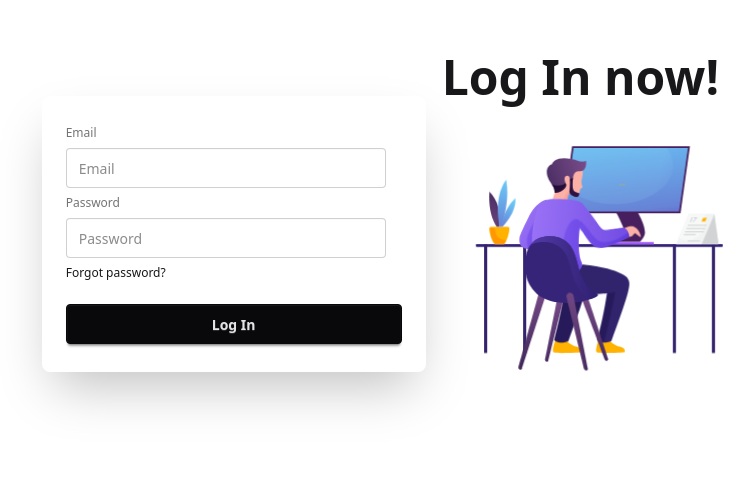
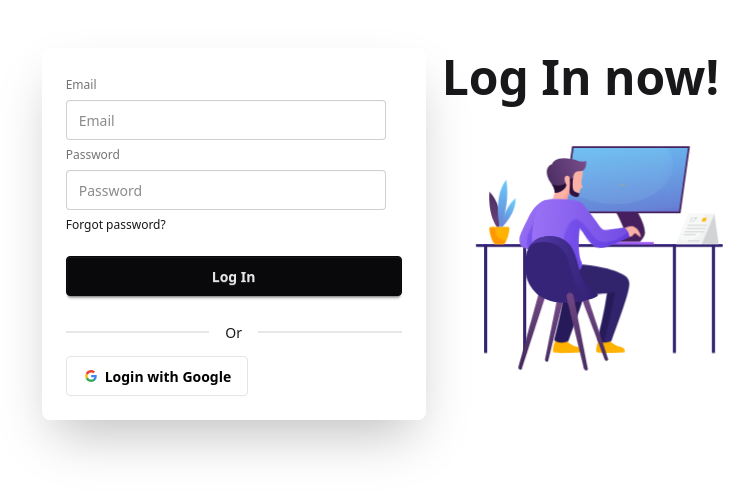
Before and after one commit to hsrokon/job-portal, a React (Vite) app: page /auth/logIn in a window 1280 px wide. Shown: the part 166-660 px from the top of the page, without its empty margins (241-995 px from the left). Built offline with nearby package versions, Linux system fonts and the light colour scheme; no server answers.

Commit message:
google login

```diff
--- a/src/contexts/AuthProvider.jsx
+++ b/src/contexts/AuthProvider.jsx
@@ -1,7 +1,9 @@
-import { createUserWithEmailAndPassword, onAuthStateChanged, signInWithEmailAndPassword, signOut } from 'firebase/auth';
+import { createUserWithEmailAndPassword, GoogleAuthProvider, onAuthStateChanged, signInWithEmailAndPassword, signInWithPopup, signOut } from 'firebase/auth';
 import React, { useEffect, useState } from 'react';
 import { auth } from '../firebase/firebase.config';
 import { AuthContext } from './AuthContext';
+
+const provider = new GoogleAuthProvider();
 
 
 const AuthProvider = ({children}) => {
@@ -28,6 +30,11 @@
         return signInWithEmailAndPassword(auth, email, password)
     }
 
+    const googleLogin = ()=> {
+        setLoading(true);
+        return signInWithPopup(auth, provider)
+    }
+
     const logOut = () => {
         setLoading(true)
         return signOut(auth)
@@ -38,6 +45,7 @@
         loading,
         createUser,
         loginUser,
+        googleLogin,
         logOut
     }
 
--- /dev/null
+++ b/src/pages/Auth/GoogleLogin.jsx
@@ -0,0 +1,34 @@
+import React, { useContext } from 'react';
+import { AuthContext } from '../../contexts/AuthContext';
+
+
+const GoogleLogin = () => {
+
+    const { googleLogin } = useContext(AuthContext);
+
+    const handleGoogleLogin = () => {
+        googleLogin()
+        .then(credential => {
+            console.log(credential.user);
+        })
+        .catch(error=> {
+            console.log(error);
+
+        })
+    }
+
+    return (
+        <div>
+            <div className="divider">Or</div>
+            <button
+            type='button'
+            onClick={handleGoogleLogin}
+            className="btn bg-white text-black border-[#e5e5e5]">
+                <svg aria-label="Google logo" width="16" height="16" xmlns="http://www.w3.org/2000/svg" viewBox="0 0 512 512"><g><path d="m0 0H512V512H0" fill="#fff"></path><path fill="#34a853" d="M153 292c30 82 118 95 171 60h62v48A192 192 0 0190 341"></path><path fill="#4285f4" d="m386 400a140 175 0 0053-179H260v74h102q-7 37-38 57"></path><path fill="#fbbc02" d="m90 341a208 200 0 010-171l63 49q-12 37 0 73"></path><path fill="#ea4335" d="m153 219c22-69 116-109 179-50l55-54c-78-75-230-72-297 55"></path></g></svg>
+                Login with Google
+            </button>
+        </div>
+    );
+};
+
+export default GoogleLogin;
--- a/src/pages/Auth/Login.jsx
+++ b/src/pages/Auth/Login.jsx
@@ -2,6 +2,7 @@
 import login from '../../assets/login/Login.json';
 import { useContext } from 'react';
 import { AuthContext } from '../../contexts/AuthContext';
+import GoogleLogin from './GoogleLogin';
 
 
 const LogIn = () => {
@@ -51,8 +52,11 @@
                         className="input"
                         placeholder="Password" />
                         <div><a className="link link-hover">Forgot password?</a></div>
-                        <button className="btn btn-neutral mt-4">Log In</button>
+                        <button
+                        type='submit'
+                        className="btn btn-neutral mt-4">Log In</button>
                         </fieldset>
+                        <GoogleLogin></GoogleLogin>
                     </form>
                     </div>
                 </div>
--- a/src/pages/Auth/SignUp.jsx
+++ b/src/pages/Auth/SignUp.jsx
@@ -2,6 +2,7 @@
 import animation from '../../assets/signUp/signUpAnimation.json';
 import { useContext } from 'react';
 import { AuthContext } from '../../contexts/AuthContext';
+import GoogleLogin from './GoogleLogin';
 
 
 const SignUp = () => {
@@ -57,8 +58,11 @@
                         className="input"
                         placeholder="Password" />
                         <div><a className="link link-hover">Forgot password?</a></div>
-                        <button className="btn btn-neutral mt-4">Sign Up</button>
+                        <button
+                        type='submit'
+                        className="btn btn-neutral mt-4">Sign Up</button>
                         </fieldset>
+                        <GoogleLogin></GoogleLogin>
                     </form>
                     </div>
                 </div>
```
